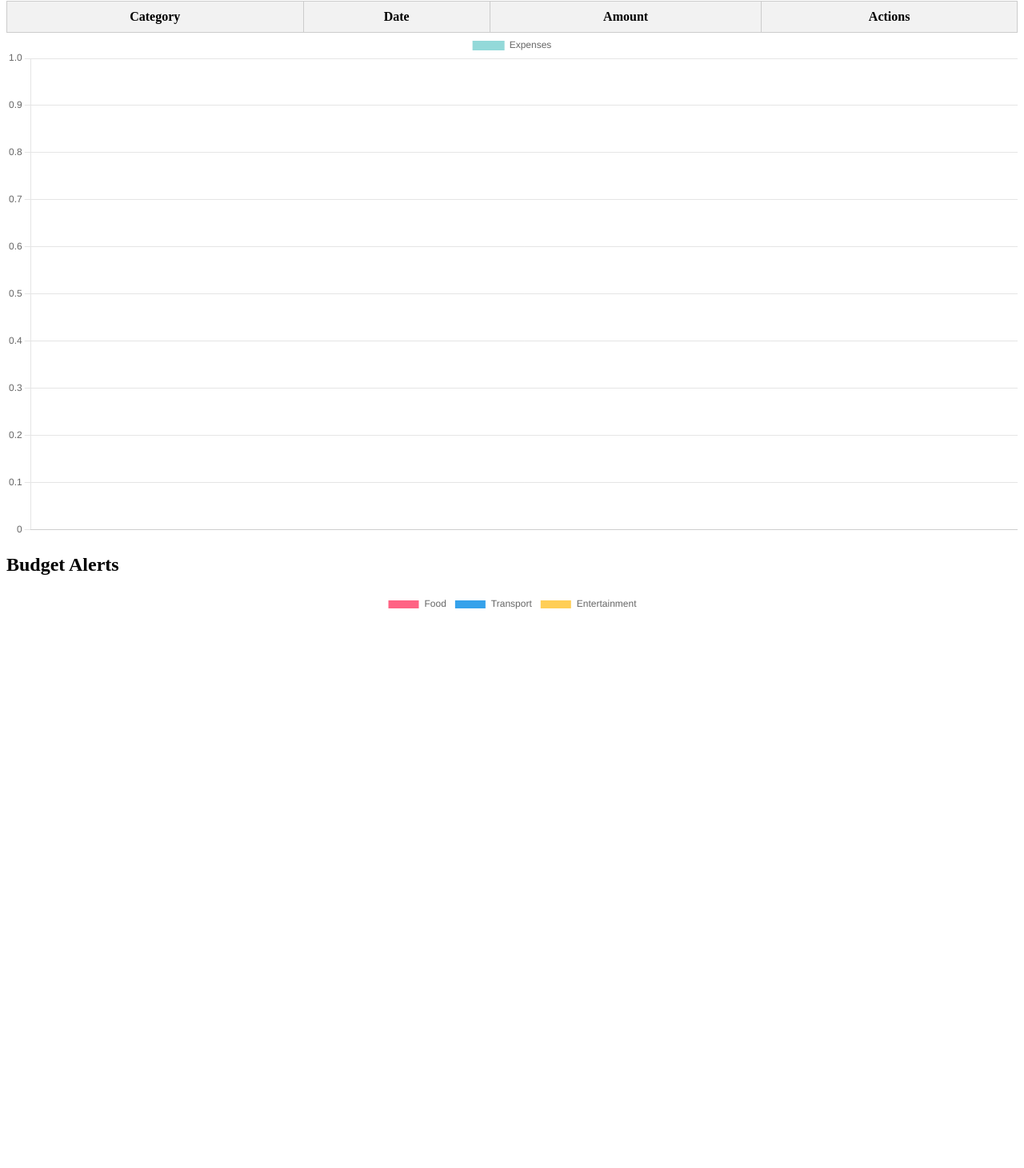
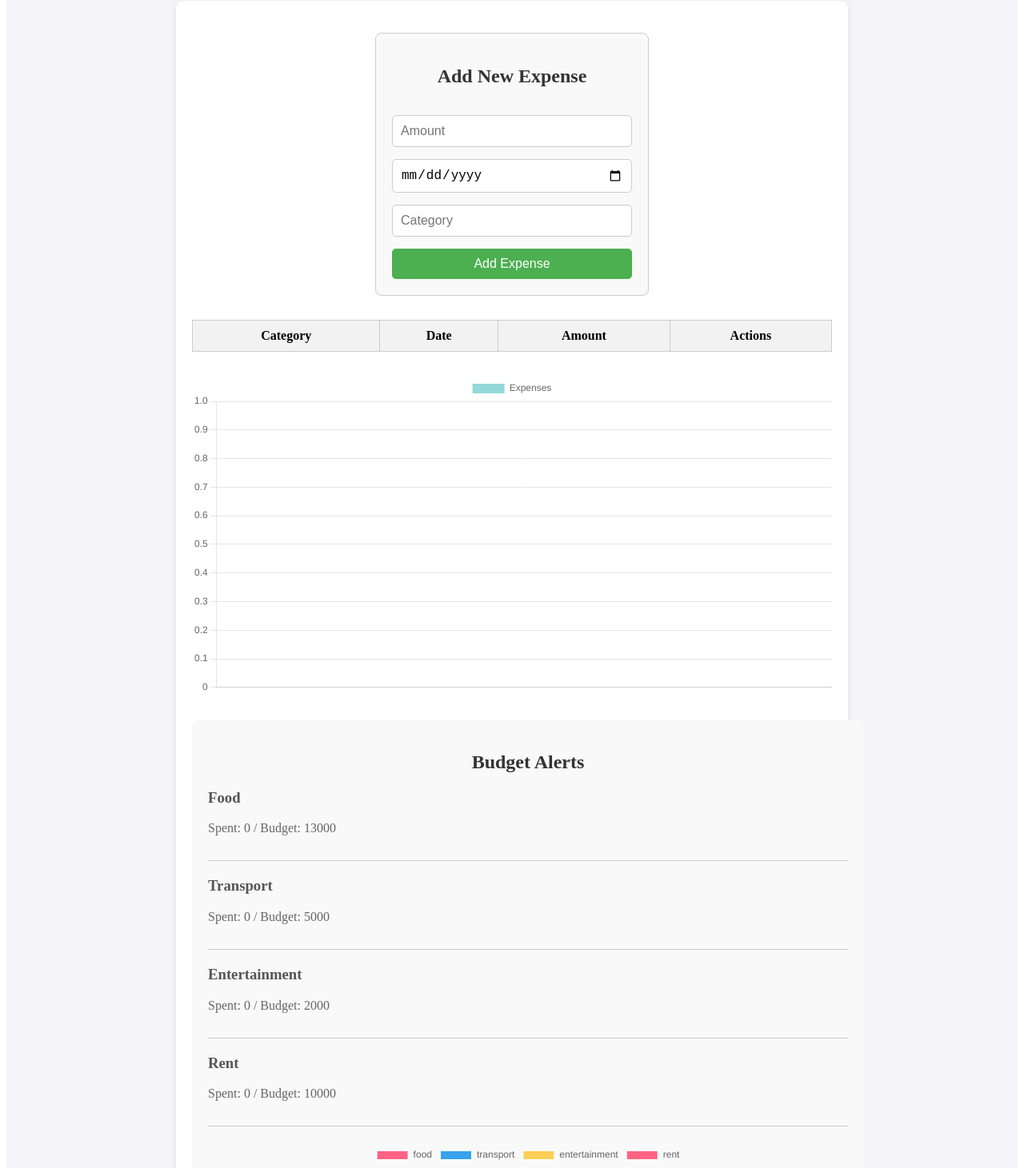
Before and after one commit to Obedine-Flore/Personal_Budget_Manager, a React (Create React App) app in the folder budget-manager/: page / in a window 1280 px wide. Shown: the part 121-1582 px from the top of the page at 80% size. Built offline with nearby package versions, Linux system fonts and the light colour scheme.

Commit message:
my commit

```diff
--- a/budget-manager/src/App.js
+++ b/budget-manager/src/App.js
@@ -1,38 +1,107 @@
-// src/App.js
-import React, { useReducer } from 'react';
+import React, { useReducer, useEffect } from 'react';
 import ExpenseForm from './components/ExpenseForm';
 import ExpenseSummary from './components/ExpenseSummary';
 import BudgetAlert from './components/BudgetAlert';
 import ExpenseTable from './components/ExpenseTable'; // Import ExpenseTable
 
+// Define the initial state with expenses and budget
+const initialState = {
+  expenses: JSON.parse(localStorage.getItem('expenses')) || [], // Load from localStorage
+  budget: {
+    food: 13000, // Example limits (in currency units)
+    transport: 5000,
+    entertainment: 2000,
+    rent: 10000,
+  }
+};
+
+// Reducer function to handle actions
 const reducer = (state, action) => {
   switch (action.type) {
     case 'ADD_EXPENSE':
+      const newExpenses = [...state.expenses, action.payload];
+      localStorage.setItem('expenses', JSON.stringify(newExpenses));
       return { ...state, expenses: [...state.expenses, action.payload] };
+
     case 'SET_BUDGET':
       return { ...state, budget: { ...state.budget, ...action.payload } };
-    case 'DELETE_EXPENSE': // Add this case for deletion
+
+    case 'DELETE_EXPENSE':
       return {
         ...state,
-        expenses: state.expenses.filter(expense => expense.id !== action.payload), // Filter out the deleted expense
+        expenses: state.expenses.filter(expense => expense.id !== action.payload),
       };
+
     default:
       return state;
   }
 };
 
 const App = () => {
-  const [state, dispatch] = useReducer(reducer, { expenses: [], budget: {} });
+  const [state, dispatch] = useReducer(reducer, initialState);
+
+  // useEffect to save expenses to localStorage whenever they change
+  useEffect(() => {
+    localStorage.setItem('expenses', JSON.stringify(state.expenses));
+  }, [state.expenses]);
 
   return (
-    <div>
-      <h1>Personal Budget Manager</h1>
-      <ExpenseForm dispatch={dispatch} />
-      <ExpenseTable items={state.expenses} dispatch={dispatch} />
-      <ExpenseSummary expenses={state.expenses} />
-      <BudgetAlert expenses={state.expenses} budget={state.budget} />
+    <div style={styles.container}>
+      <h1 style={styles.header}>Flore's Personal Budget Manager</h1>
+
+      <div style={styles.content}>
+        {/* Section for Expense Form */}
+        <div style={styles.section}>
+          <ExpenseForm dispatch={dispatch} />
+        </div>
+
+        {/* Section for Expense Table */}
+        <div style={styles.section}>
+          <ExpenseTable items={state.expenses} dispatch={dispatch} />
+        </div>
+
+        {/* Section for Expense Summary */}
+        <div style={styles.section}>
+          <ExpenseSummary expenses={state.expenses} />
+        </div>
+
+        {/* Section for Budget Alerts (with the bar chart) */}
+        <div style={styles.section}>
+          <BudgetAlert expenses={state.expenses} budget={state.budget} />
+        </div>
+      </div>
     </div>
   );
 };
 
+// Basic styles for the App
+const styles = {
+  container: {
+    backgroundColor: '#f4f4f9', // Light background
+    minHeight: '100vh',
+    padding: '20px',
+    display: 'flex',
+    flexDirection: 'column',
+    alignItems: 'center',
+  },
+  header: {
+    color: '#333',
+    fontSize: '2.5rem',
+    fontWeight: 'bold',
+    marginBottom: '20px',
+    textAlign: 'center',
+  },
+  content: {
+    width: '100%',
+    maxWidth: '800px', // Limit the content width
+    backgroundColor: '#fff',
+    padding: '20px',
+    borderRadius: '10px',
+    boxShadow: '0 4px 8px rgba(0, 0, 0, 0.1)',
+  },
+  section: {
+    marginBottom: '30px', // Add margin between sections
+  },
+};
+
 export default App;
--- a/budget-manager/src/components/BudgetAlert.js
+++ b/budget-manager/src/components/BudgetAlert.js
@@ -2,15 +2,62 @@ import React from 'react';
 import BudgetChart from './BudgetChart';
 
 const BudgetAlerts = ({ budget, expenses }) => {
-  const budgetData = {
-    labels: ['Food', 'Transport', 'Entertainment'], // Example labels, replace as needed
-    data: [budget.food, budget.transport, budget.entertainment], // Make sure this aligns with your state structure
+  const calculateSpent = (category) => {
+    return expenses
+      .filter((expense) => expense.category === category)
+      .reduce((total, expense) => total + expense.amount, 0);
   };
 
+  const categories = Object.keys(budget);
+
+  const ALERT_THRESHOLD = 0.8;
+
   return (
-    <div>
-      <h2>Budget Alerts</h2>
-      <BudgetChart budgetData={budgetData} />
+    <div style={{ width: '100%', padding: '20px', backgroundColor: '#f9f9f9', borderRadius: '10px' }}>
+      <h2 style={{ textAlign: 'center', color: '#333', marginBottom: '20px' }}>Budget Alerts</h2>
+      {categories.map((category) => {
+        const spent = calculateSpent(category);
+        const limit = budget[category];
+        const isNearLimit = spent >= ALERT_THRESHOLD * limit;
+        const isOverLimit = spent > limit;
+
+        return (
+          <div
+            key={category}
+            style={{
+              borderBottom: '1px solid #ccc',
+              paddingBottom: '15px',
+              marginBottom: '20px'
+            }}
+          >
+            <h3 style={{ color: '#555' }}>
+              {category.charAt(0).toUpperCase() + category.slice(1)}
+            </h3>
+            <p style={{ color: '#666' }}>Spent: {spent} / Budget: {limit}</p>
+
+            {isOverLimit && (
+              <p style={{ color: 'red', fontWeight: 'bold', fontSize: '16px' }}>
+                You have exceeded your {category} budget!
+              </p>
+            )}
+            {isNearLimit && !isOverLimit && (
+              <p style={{ color: 'orange', fontWeight: 'bold', fontSize: '16px' }}>
+                Warning: You are nearing your {category} budget limit.
+              </p>
+            )}
+          </div>
+        );
+      })}
+
+      {/* Budget Chart with adjusted size */}
+      <div style={{ marginTop: '30px', width: '400px', height: '400px', margin: '0 auto' }}> {/* Set the chart size here */}
+        <BudgetChart
+          budgetData={{
+            labels: categories,
+            data: categories.map((category) => budget[category]),
+          }}
+        />
+      </div>
     </div>
   );
 };
--- a/budget-manager/src/components/ExpenseForm.js
+++ b/budget-manager/src/components/ExpenseForm.js
@@ -1,4 +1,3 @@
-// src/components/ExpenseForm.js
 import React, { useState } from 'react';
 
 const ExpenseForm = ({ dispatch }) => {
@@ -7,7 +6,6 @@ const ExpenseForm = ({ dispatch }) => {
   const handleSubmit = (e) => {
     e.preventDefault();
 
-    // Add a unique id to each expense
     const newExpense = {
       id: Date.now(), // Using timestamp as a unique ID
       amount: parseFloat(expense.amount), // Ensure amount is a number
@@ -17,33 +15,78 @@ const ExpenseForm = ({ dispatch }) => {
 
     dispatch({ type: 'ADD_EXPENSE', payload: newExpense });
 
-    // Reset the form fields after submission
     setExpense({ amount: '', date: '', category: '' });
   };
 
   return (
-    <form onSubmit={handleSubmit}>
+    <form
+      onSubmit={handleSubmit}
+      style={{
+        display: 'flex',
+        flexDirection: 'column',
+        gap: '15px',
+        width: '300px',
+        margin: '20px auto',
+        padding: '20px',
+        border: '1px solid #ccc',
+        borderRadius: '8px',
+        backgroundColor: '#f9f9f9'
+      }}
+    >
+      <h2 style={{ textAlign: 'center', color: '#333' }}>Add New Expense</h2>
+
       <input
         type="number"
         value={expense.amount}
         onChange={(e) => setExpense({ ...expense, amount: e.target.value })}
         placeholder="Amount"
-        required // Optional: enforce required input
+        required
+        style={{
+          padding: '10px',
+          borderRadius: '5px',
+          border: '1px solid #ccc',
+          fontSize: '16px'
+        }}
       />
       <input
         type="date"
         value={expense.date}
         onChange={(e) => setExpense({ ...expense, date: e.target.value })}
-        required // Optional: enforce required input
+        required
+        style={{
+          padding: '10px',
+          borderRadius: '5px',
+          border: '1px solid #ccc',
+          fontSize: '16px'
+        }}
       />
       <input
         type="text"
         value={expense.category}
         onChange={(e) => setExpense({ ...expense, category: e.target.value })}
         placeholder="Category"
-        required // Optional: enforce required input
+        required
+        style={{
+          padding: '10px',
+          borderRadius: '5px',
+          border: '1px solid #ccc',
+          fontSize: '16px'
+        }}
       />
-      <button type="submit">Add Expense</button>
+      <button
+        type="submit"
+        style={{
+          padding: '10px',
+          backgroundColor: '#4CAF50',
+          color: 'white',
+          border: 'none',
+          borderRadius: '5px',
+          fontSize: '16px',
+          cursor: 'pointer',
+        }}
+      >
+        Add Expense
+      </button>
     </form>
   );
 };
--- a/budget-manager/src/components/ExpenseTable.js
+++ b/budget-manager/src/components/ExpenseTable.js
@@ -1,9 +1,9 @@
-import React, { useState } from 'react';
+import React, { useState, useMemo } from 'react';
 
 const ExpenseTable = ({ items, dispatch }) => { // Added dispatch as a prop
   const [sortConfig, setSortConfig] = useState({ key: null, direction: 'asc' });
 
-  const sortedItems = React.useMemo(() => {
+  const sortedItems = useMemo(() => {
     let sortableItems = [...items];
 
     if (sortConfig.key) {
@@ -65,7 +65,7 @@ const ExpenseTable = ({ items, dispatch }) => { // Added dispatch as a prop
           >
             Amount
           </th>
-          <th style={{ backgroundColor: '#f2f2f2', padding: '10px', border: '1px solid #ccc' }}>Actions</th> {/* Actions column */}
+          <th style={{ backgroundColor: '#f2f2f2', padding: '10px', border: '1px solid #ccc' }}>Actions</th>
         </tr>
       </thead>
       <tbody>
```
